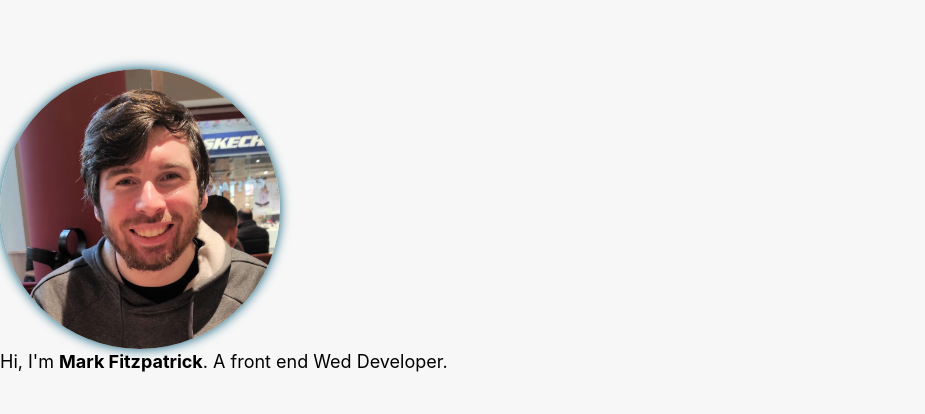
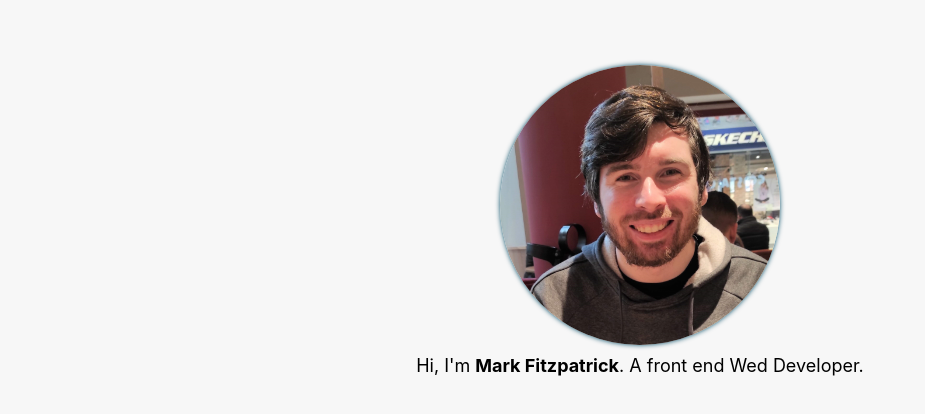
Before and after one commit to Havolt/portfolio-2022, a React (Create React App) app in the folder frontend/: page / in a window 1280 px wide. Shown: the part 180-594 px from the top of the page, without its empty margins (0-925 px from the left). Built offline with nearby package versions, Linux system fonts and the light colour scheme.

Commit message:
Update styling for bio

```diff
--- a/frontend/src/components/Bio/Bio.module.css
+++ b/frontend/src/components/Bio/Bio.module.css
@@ -1,3 +1,10 @@
+.bio {
+  display: flex;
+  flex-direction: column;
+  align-items: center;
+  justify-content: space-between;
+}
+
 .bio__title {
   display: flex;
   font-size: 1.8rem;
@@ -11,5 +18,6 @@
 .bio__picture {
   max-width: 28rem;
   border-radius: 50rem;
-  box-shadow: 0 0 1.2rem var(--primary-color);
+  box-shadow: 0 0 0.5rem var(--primary-color);
+  margin-bottom: 1rem;
 }
--- a/frontend/src/components/Bio/index.jsx
+++ b/frontend/src/components/Bio/index.jsx
@@ -13,7 +13,7 @@
   const whiteSpace = " ";
 
   return (
-    <div className="bio">
+    <div className={styles.bio}>
       <img
         className={styles.bio__picture}
         src={bioProfilePic}
--- a/frontend/src/styles/variables.css
+++ b/frontend/src/styles/variables.css
@@ -1,4 +1,4 @@
 body {
   --main-bg-color: #f7f7f7;
-  --primary-color: #035775;
+  --primary-color: #034a64;
 }
```
